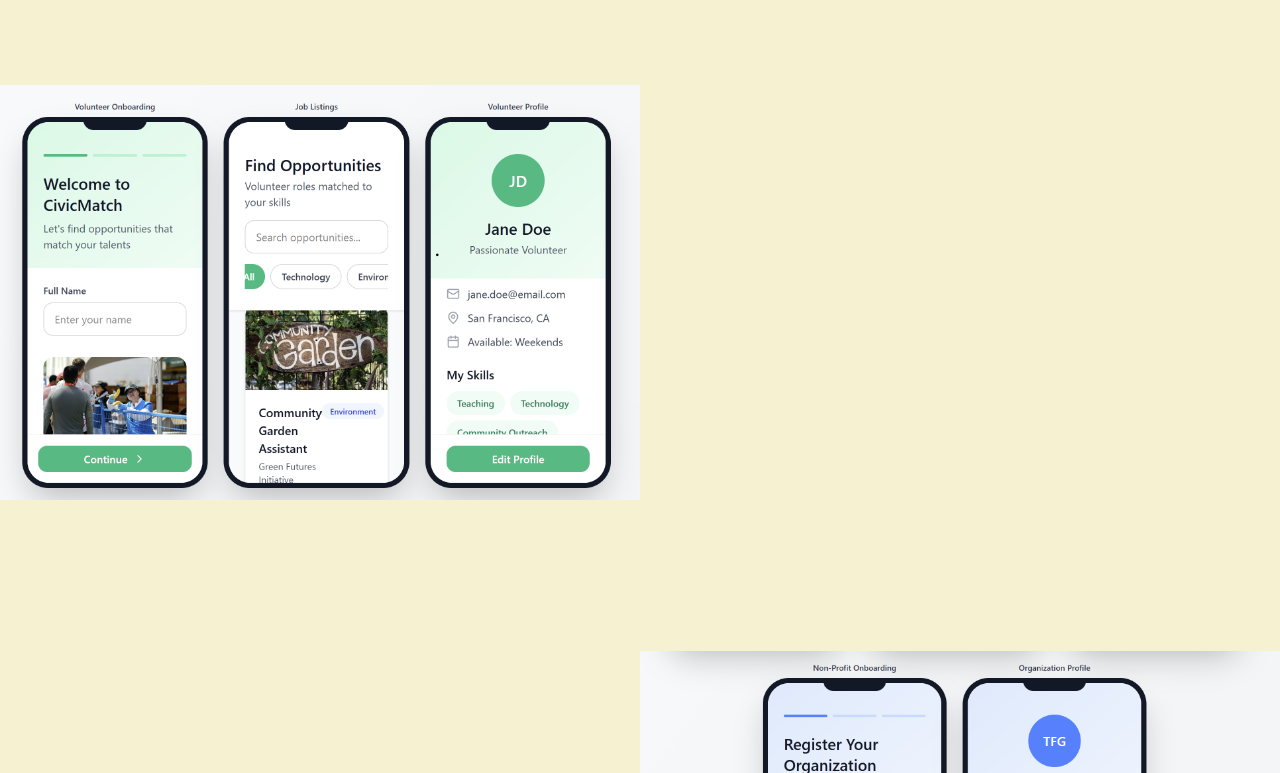
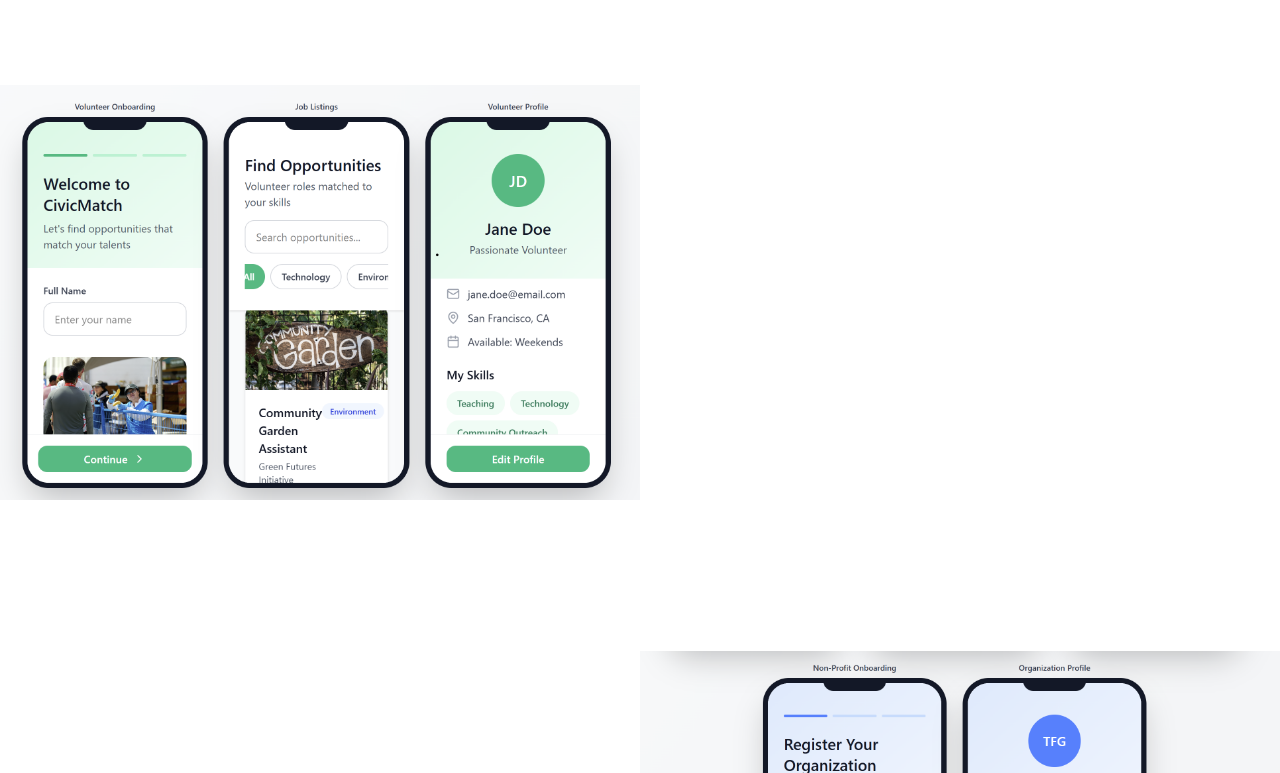
Before and after one commit to prithishshan/67250_final_project_site, a plain HTML site: page index.html in a window 1280 px wide. Shown: the part 88-861 px from the top of the page. Drawn offline with Linux system fonts and the light colour scheme.

Commit message:
modified:   style.css

```diff
--- a/style.css
+++ b/style.css
@@ -29,7 +29,7 @@
   --teal-soft: #70A9A1;   /* hover states, icons */
   --mint:      #E5FBED;   /* light section backgrounds, cards */
   --sage:      #CFD7C7;   /* borders, dividers */
-  --cream:     #F6F1D1;   /* page background */
+  --cream:     #FFFFFF;   /* page background */
 }
 
 /* ─── BASE ────────────────────────────────────── */
```
